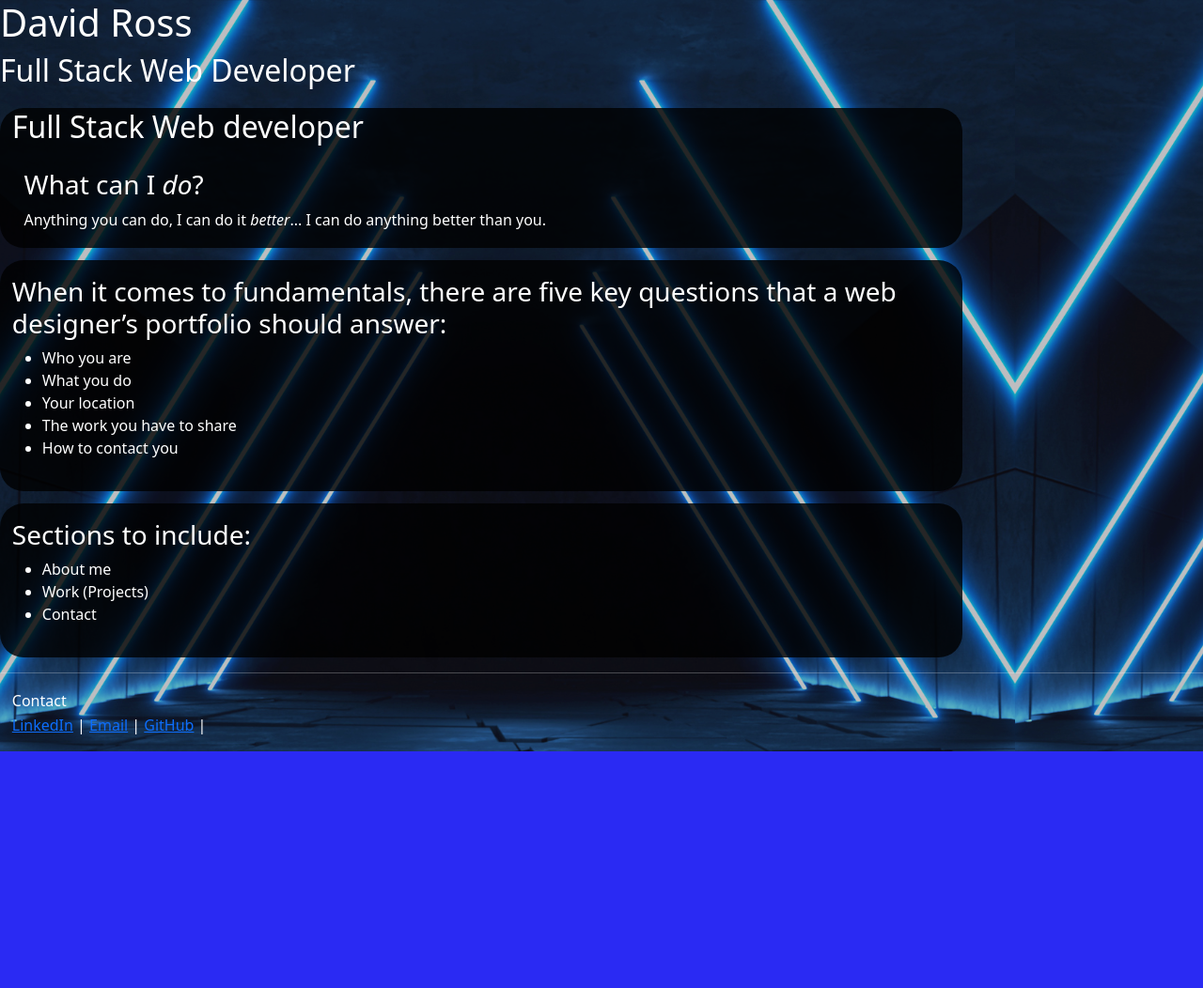
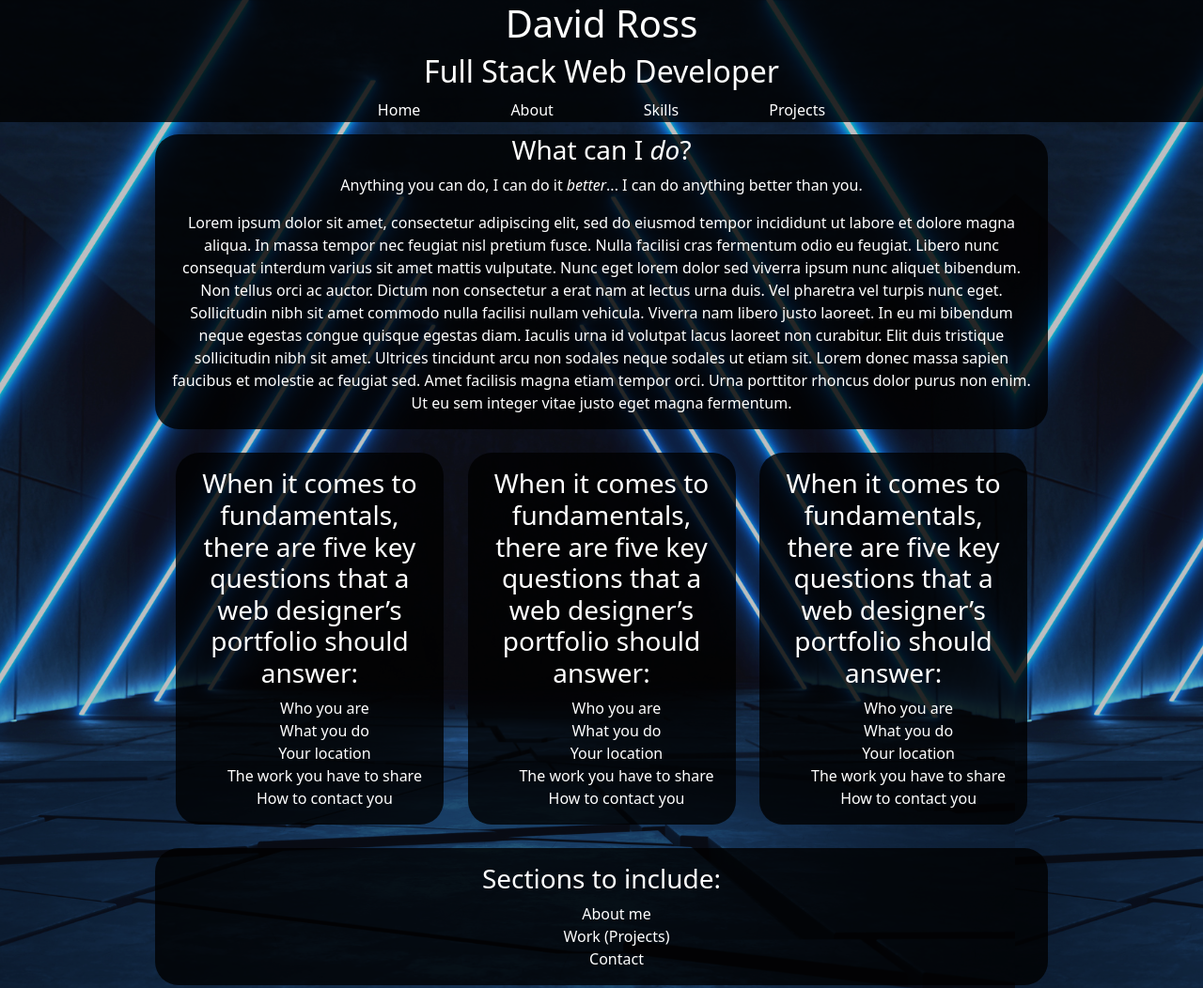
Before and after one commit to DavidRoss85/portfolio, a plain HTML site: page portfolio-project.html in a window 1280 px wide. Shown: the top 1052 px of the page at 94% size. Before the commit the page ends 800 px from the top, so only its background shows below. Drawn offline with nearby package versions, Linux system fonts and the light colour scheme.

Commit message:
Added bootstrap code, navbar and alignment.

```diff
--- a/CSS/styles.css
+++ b/CSS/styles.css
@@ -1,26 +1,29 @@
+
 body{
-    /* text-align: center; */
+    text-align: center;
     background: rgb(42, 42, 243);
     background-image: url("../images/Blue_background_Canva.png");
     color:white;
 }
 
-div{
-    padding: .1vw 1vw;
-    /* margin: auto; */
-    width: 80%
+ul {
+    list-style-type: none;
 }
+
 footer{
-    /* text-align: center; */
+    text-align: center;
 }
-ul{
-    text-align: left;
-    display: inline-block;
-}
+
 
 .transparent-box{
     display: inline-block;
     background-color: rgba(0,0,0,.8);
     border-radius: 25px;
-    margin-top: 1vw;
+    margin: 1vw;
 }
+.transparent-bar {
+    background-color: rgba(0,0,0,.8);
+    margin:0px;
+    border: 1px;
+    padding: 1px;
+}
--- a/portfolio-project.html
+++ b/portfolio-project.html
@@ -11,26 +11,42 @@
     <title>David Ross</title>
 </head>
 <body>
-    <header>
+    <header class="transparent-bar">
         <h1>David Ross</h1>
         <h2>Full Stack Web Developer</h2>
     </header>
+    <nav class="navbar navbar-expand-sm transparent-bar navbar-dark sticky-top">
+        <div class="container">
+            <button class="navbar-toggler ms-auto" type="button" data-bs-toggle="collapse" data-bs-target="#mainMenu">
+                <span class="navbar-toggler-icon"></span>
+            </button>
 
+            <div class="collapse navbar-collapse justify-content-center" id="mainMenu">
+                <ul class="navbar-nav px-5">
+                    <li class="navbar-item"><span aria-current="true" class="navbar-link active px-5">Home</span></li>
+                    <li class="navbar-item"><span class="navbar-link px-5">About</span></li>
+                    <li class="navbar-item"><span class="navbar-link px-5">Skills</span></li>
+                    <li class="navbar-item"><span class="navbar-link px-5">Projects</span></li>
+                </ul>
+            </div>
+        </div>
+    </nav>
 
-    <section id="intro">
-        <div class="transparent-box">
-            <h2>Full Stack Web developer</h2>
-            <div>
-
+    <main class="container">
+        <section class="row justify-content-center" id="intro">
+            <div class="col-md-10 transparent-box">
+                <h3>What can I <em>do</em>?</h3>
                 <p>
-                    <h3>What can I <em>do</em>?</h3>
                     Anything you can do, I can do it <em>better</em>... I can do anything better than you.
+                </p>
+                <p>
+                    Lorem ipsum dolor sit amet, consectetur adipiscing elit, sed do eiusmod tempor incididunt ut labore et dolore magna aliqua. In massa tempor nec feugiat nisl pretium fusce. Nulla facilisi cras fermentum odio eu feugiat. Libero nunc consequat interdum varius sit amet mattis vulputate. Nunc eget lorem dolor sed viverra ipsum nunc aliquet bibendum. Non tellus orci ac auctor. Dictum non consectetur a erat nam at lectus urna duis. Vel pharetra vel turpis nunc eget. Sollicitudin nibh sit amet commodo nulla facilisi nullam vehicula. Viverra nam libero justo laoreet. In eu mi bibendum neque egestas congue quisque egestas diam. Iaculis urna id volutpat lacus laoreet non curabitur. Elit duis tristique sollicitudin nibh sit amet. Ultrices tincidunt arcu non sodales neque sodales ut etiam sit. Lorem donec massa sapien faucibus et molestie ac feugiat sed. Amet facilisis magna etiam tempor orci. Urna porttitor rhoncus dolor purus non enim. Ut eu sem integer vitae justo eget magna fermentum.
                 </p>
             </div>
         </section>
 
-    <section id="details">
-        <div class="transparent-box">
+        <section class="row justify-content-center" id="details">
+            <div class="col-md-3 transparent-box">
                 <p>
                     <h3>When it comes to fundamentals, there are five key questions that a web designer’s portfolio should answer:</h3>
                     <ul>
@@ -43,10 +59,37 @@
                     </ul>
                 </p>
             </div>
+            <div class="col-md-3 transparent-box">
+                <p>
+                    <h3>When it comes to fundamentals, there are five key questions that a web designer’s portfolio should answer:</h3>
+                    <ul>
+                        <li>Who you are</li>
+                        <li>What you do</li>
+                        <li>Your location</li>
+                        <li>The work you have to share</li>
+                        <li>How to contact you</li>
+
+                    </ul>
+                </p>
+            </div>
+            <div class="col-md-3 transparent-box">
+                <p>
+                    <h3>When it comes to fundamentals, there are five key questions that a web designer’s portfolio should answer:</h3>
+                    <ul>
+                        <li>Who you are</li>
+                        <li>What you do</li>
+                        <li>Your location</li>
+                        <li>The work you have to share</li>
+                        <li>How to contact you</li>
+
+                    </ul>
+                </p>
+            </div>
+
         </section>
 
-    <section id="more">
-        <div class="transparent-box">
+        <section class="row justify-content-center" id="more">
+            <div class="col-md-10 transparent-box">
                 <p>
                     <h3>Sections to include:</h3>
                     <ul>
@@ -58,6 +101,7 @@
             </div>
 
         </section>
+    </main>
 
     <footer id="footer">
         <hr/>
@@ -72,7 +116,7 @@
         </div>
     </footer>
 
-    <!--Bootstrap-->
+    <!--Bootstrap script-->
     <script src="https://cdn.jsdelivr.net/npm/bootstrap@5.2.3/dist/js/bootstrap.bundle.min.js" integrity="sha384-kenU1KFdBIe4zVF0s0G1M5b4hcpxyD9F7jL+jjXkk+Q2h455rYXK/7HAuoJl+0I4" crossorigin="anonymous"></script>
 
 </body>
```
Lines whose indentation alone changed are shown as unchanged.
